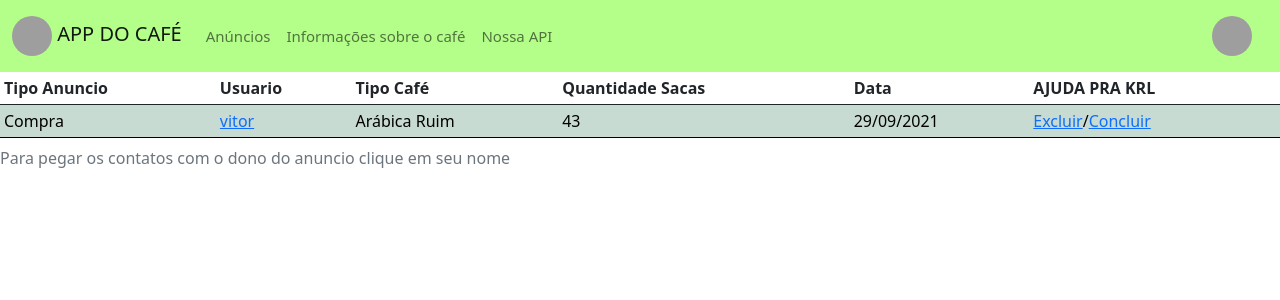
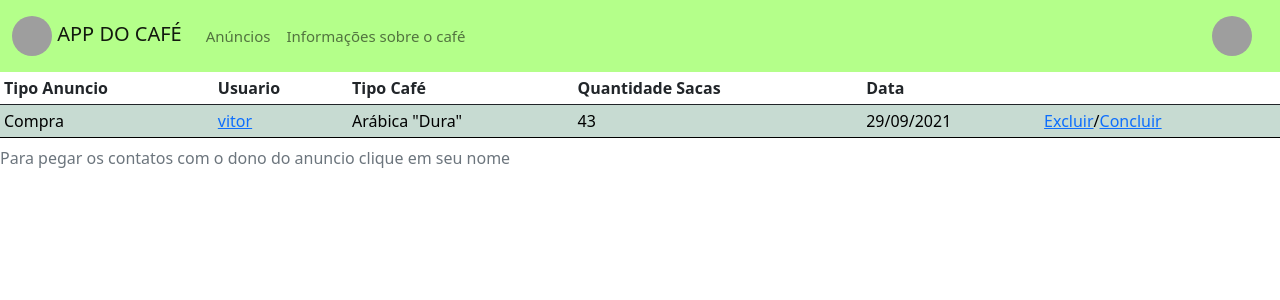
Before and after one commit to VitorBonella/ProjetoIntegrado1-2021-1, a Flask app: page /my_announces in a window 1280 px wide. Shown: the top 300 px of the page. Run offline with Flask 2, Linux system fonts and the light colour scheme; a user stored in the database is signed in; data comes from the database, SQL or seed files in the repository; both versions use the stored data as it was after the commit; parts of the project's set-up code (start-up, migrations or seed data) failed here and were passed over; grey boxes are pictures that could not be loaded.

Commit message:
Mudancas nome cafe

```diff
--- a/app/controllers/coffe_info_controller.py
+++ b/app/controllers/coffe_info_controller.py
@@ -27,7 +27,7 @@ def graph_geral():
                            last_prices=last_prices,
                            delta_price=delta_price,
                            prices_mean=prices_mean,
-                           types=["Arabica ruim", "Arabica bom", "Conillon"], colors=["rgb(0,220,255)", "rgb(0,50,255)", "rgb(63,255,0)"])
+                           types=["Arabica 'Dura'", "Arabica 'Rio'", "Conillon"], colors=["rgb(0,220,255)", "rgb(0,50,255)", "rgb(63,255,0)"])
 
 '''
 @app.route("/infocafe/arabica_ruim")
--- a/app/models/announce_form.py
+++ b/app/models/announce_form.py
@@ -6,8 +6,8 @@ from wtforms.validators import DataRequired
 
 class AnnouceForm(FlaskForm):
 
-    coffe_type = SelectField("coffe_type", choices=[('1', 'Arabica Ruim'),
-                                                    ('2', 'Arabica Boa'),
+    coffe_type = SelectField("coffe_type", choices=[('1', 'Arabica "Dura"'),
+                                                    ('2', 'Arabica "Rio"'),
                                                     ('3', 'Conillon')])
     amount = IntegerField("amount", validators=[DataRequired()])
     annouce_type = RadioField("annouce_type", choices=[('0', 'Venda'), ('1', 'Compra')])
--- a/app/templates/announces.html
+++ b/app/templates/announces.html
@@ -13,7 +13,7 @@
         <th scope="col">Quantidade Sacas</th>
         <th scope="col">Data</th>
         {%if profile==True%}
-        <th scope="col">AJUDA PRA KRL</th>
+        <th scope="col"></th>
         {%endif%}
     </tr>
     </thead>
@@ -39,9 +39,9 @@
         <td><a href="/user/{{l.post_username}}">{{l.post_username}}</a></td>
 
         {% if l.post_coffe_type == 1%}
-        <td>Arábica Ruim</td>
+        <td>Arábica "Dura"</td>
         {% elif l.post_coffe_type == 2%}
-        <td>Arábica Boa</td>
+        <td>Arábica "Rio"</td>
         {% else %}
         <td>Conillon</td>
 
--- a/app/templates/base.html
+++ b/app/templates/base.html
@@ -31,9 +31,6 @@ html, body { height: 100%; margin: 0; }
         </li>
         <li class="nav-item">
           <a class="nav-link" href="/infocafe/geral">Informações sobre o café</a>
-        </li>
-        <li class="nav-item">
-          <a class="nav-link" href="/sobreAPI">Nossa API</a>
         </li>
       </ul>
         {% if current_user.is_authenticated %}
--- a/app/templates/index_anonymous.html
+++ b/app/templates/index_anonymous.html
@@ -3,7 +3,7 @@
 {% block title %} {{ super() }} - Main {% endblock %}
 
 {% block content %}
-<div id="myCarousel" class="carousel slide" data-bs-ride="carousel" style="height: 90%;">
+<div id="myCarousel" class="carousel slide" data-bs-ride="carousel" style="height: 95%;">
     <div class="carousel-indicators">
         <button type="button" data-bs-target="#myCarousel" data-bs-slide-to="0" class="active" aria-current="true" aria-label="Slide 1"></button>
         <button type="button" data-bs-target="#myCarousel" data-bs-slide-to="1" aria-label="Slide 2"></button>
@@ -33,7 +33,7 @@
             </div>
         </div>
         <div class="carousel-item" style="height: 100%;">
-            <img class="bd-placeholder-img" style="object-fit: cover; object-position: 40% 50%; filter: brightness(80%);" width="100%" height="100%" src="https://media.istockphoto.com/photos/two-farmers-talk-on-the-field-then-shake-hands-use-a-tablet-picture-id1201829626?s=2048x2048" aria-hidden="true" preserveAspectRatio="xMidYMid slice" focusable="false"><rect width="100%" height="100%" fill="#777"/></img>
+            <img class="bd-placeholder-img" style="object-fit: cover; object-position: 40% 50%; filter: brightness(80%);" width="100%" height="100%" src="https://images.pexels.com/photos/5698098/pexels-photo-5698098.jpeg?auto=compress&cs=tinysrgb&dpr=2&h=650&w=940" aria-hidden="true" preserveAspectRatio="xMidYMid slice" focusable="false"><rect width="100%" height="100%" fill="#777"/></img>
 
             <div class="container">
                 <div class="carousel-caption text-end">
--- a/price_table.csv
+++ b/price_table.csv
@@ -678,3 +678,4 @@ ARABICA RUIM,ARABICA BOM,CONILLON
 1030.0,969.0,777.0
 1029.0,973.0,776.0
 1054.0,988.0,785.0
+1053.0,990.0,780.0
```
Also changed, not shown: app/templates/graph.html (+5 -5 lines), app/data.db.
